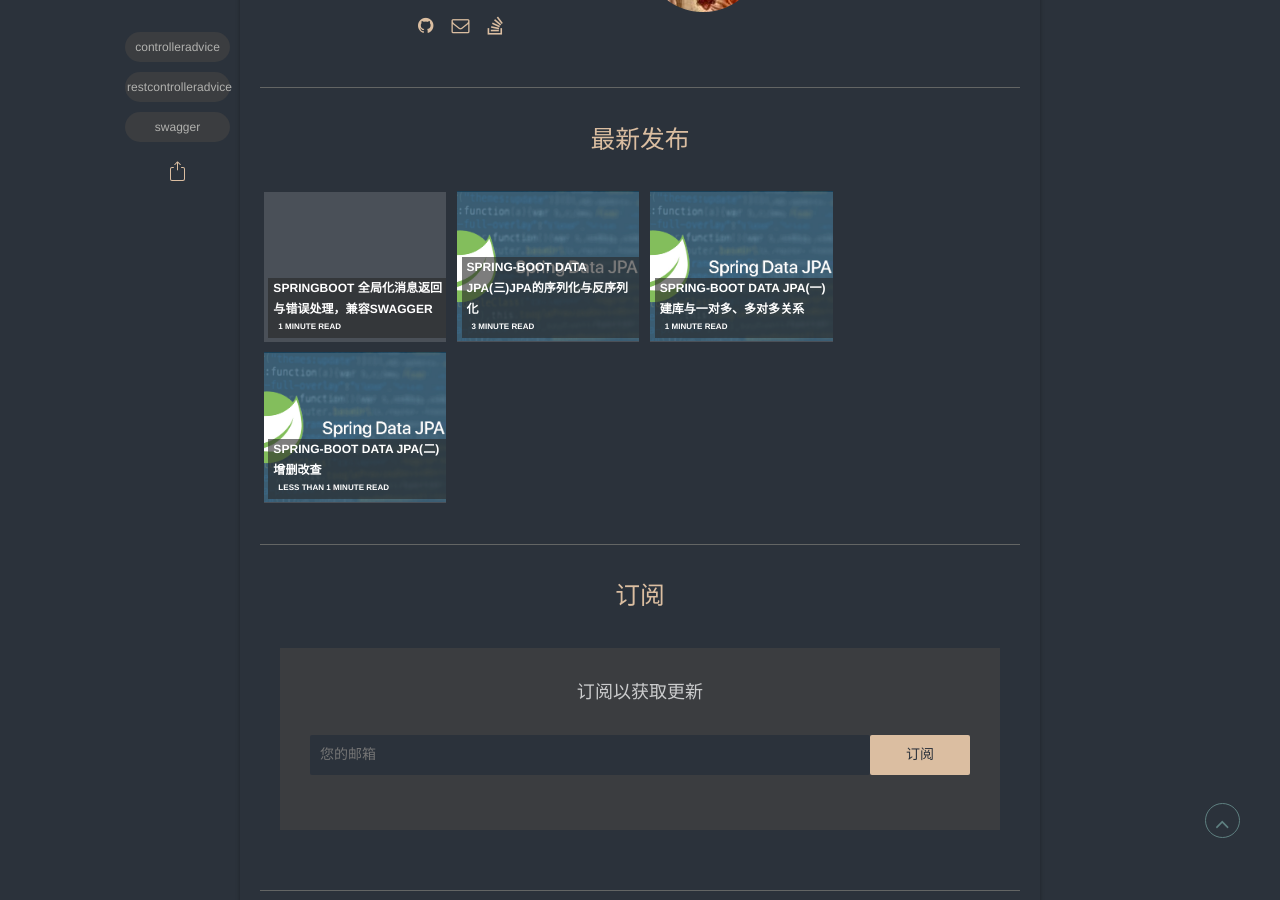
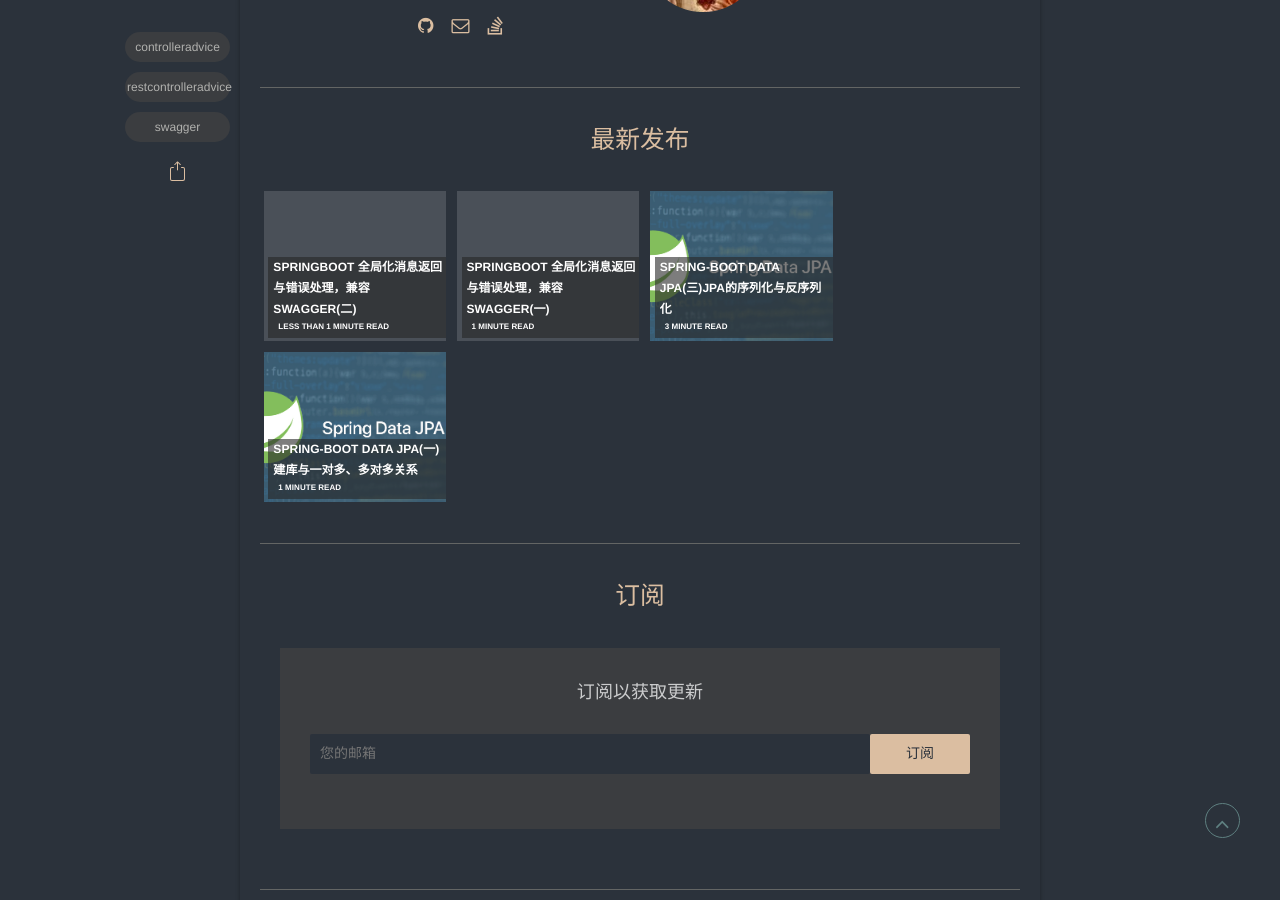
Before and after one commit to stpJing/stpjing.github.io, a Jekyll site: the page built from _posts/2022-06-12-ControllerAdvice.md, in a window 1280 px wide and 900 px high, scrolled down 4969 px. Built offline with Jekyll 4.4.1, drawn with Linux system fonts in a browser that asks for light colours; some web fonts are replaced; comment, search, counter and statistics services are not loaded; part of the change alters nothing that is shown; some of the changed text lies outside the part shown.

Commit message:
咕咕咕

````diff
--- a/_posts/2022-06-12-ControllerAdvice.md
+++ b/_posts/2022-06-12-ControllerAdvice.md
@@ -2,7 +2,7 @@
 layout: post
 read_time: true
 show_date: true
-title: "SpringBoot 全局化消息返回与错误处理，兼容swagger"
+title: "SpringBoot 全局化消息返回与错误处理，兼容swagger(一)"
 date: 2022-06-12
 tags: [ControllerAdvice, RestControllerAdvice, swagger]
 category: opinion
--- /dev/null
+++ b/_posts/2022-07-21-ControllerAdvice2.md
@@ -0,0 +1,91 @@
+---
+layout: post
+read_time: true
+show_date: true
+title: "SpringBoot 全局化消息返回与错误处理，兼容swagger(二)"
+date: 2022-06-12
+tags: [ControllerAdvice, RestControllerAdvice, swagger]
+category: opinion
+author: 荆凉凉
+github: stpJing/stpJing.web
+img: posts/20220612/title.jpg
+description: "在上一篇中提供的解决方案是不完善的，事实上，我们还有更多东西要知道。"
+
+---
+
+在[上一篇](https://stpjing.github.io/ControllerAdvice.html)中提到的解决方案是不完善的。很多情况下，你需要面对的接口文档是不可理喻的，他们并不知道什么是OpenAPI，甚至连我们上一篇中提到的统一格式返回也不愿意接受，这一篇中，我会为您展示Message定制化的小技巧。
+
+我们以一下应用场景为例：
+
+仍然，我们需要返回这样的一个对象：
+
+```json
+{
+"success": true,
+"data": {},
+"message": "error message or success message"
+}
+```
+
+如果您看过我的上一篇博客，就会发现两者的区别，我们需要返回的字符串，现在并不是"errorMessage"，而是"message"。
+
+无疑，这个改变是灾难性的，这就意味着，我们需要真对不同的接口，返回不同的message。
+
+毫无疑问，通过controllerAdvice对所有的返回处理是无法做到这一点的，当然，有些情况下也可以，比如说，您可以创建一个超类，使他具有一个message属性，再让所有的返回都继承这个超类，进而，在controllerAdvice中，我们去判断返回体的类型，进而读取这一属性，将其设置为message的内容。
+
+我相信您读到这里的时候一定和我一样倒吸了一口凉气，因为这样的写法不仅会使您的程序变得无比的复杂，更会破坏了您代码的优雅，更要命的是，这种写法更破坏了解耦，这无疑是对一个后端程序员尊严的挑战！
+
+幸好，天无绝人之路，我为您提供了一种方法，是您不需要那么难看地去做这件事。
+
+我们需要定义一个注解，像这样：
+
+```java
+@Target({ElementType.TYPE, ElementType.METHOD})
+@Retention(RetentionPolicy.RUNTIME)
+@Documented
+@Component
+public @interface MessageBody {
+    String value();
+}
+```
+
+如您所见，这是一个普通到不能再普通的注解，我们能够用它来做什么呢？
+
+答案是我们用它来标注方法，像这样：
+
+```java
+    @MessageBody("登出成功！")
+    @PostMapping("/logout")
+    public void logout(){
+
+        userService.logoutProcess();
+    }
+```
+
+我想您已经猜出我要做什么了，在接下来的处理中，我们只需要对这个注解进行检测，并将其注入message即可。
+
+```java
+    @Override
+    public Object beforeBodyWrite(Object returnValue, MethodParameter returnType, MediaType selectedContentType, Class selectedConverterType, ServerHttpRequest request, ServerHttpResponse response) {
+        String returnClassType = returnType.getParameterType().getName();
+        //必须对String单独处理，否则报错
+        Message message = Message.successMessage(returnValue);
+        MessageBody annotation = AnnotationUtils.findAnnotation(returnType.getMethod(), MessageBody.class);
+        if (annotation!=null)
+            message.setInfo(annotation.value());
+
+
+        if ("java.lang.String".equals(returnClassType)){
+            try {
+                return objectMapper.writeValueAsString(message);
+            } catch (JsonProcessingException e) {
+                throw new RuntimeException(e);
+            }
+        }
+        return message;
+    }
+```
+
+大功告成！新的代码无疑既保住了您的尊严，也十分恰当地符合了解耦的标准。
+
+稍后我会更新github中的内容。
````
